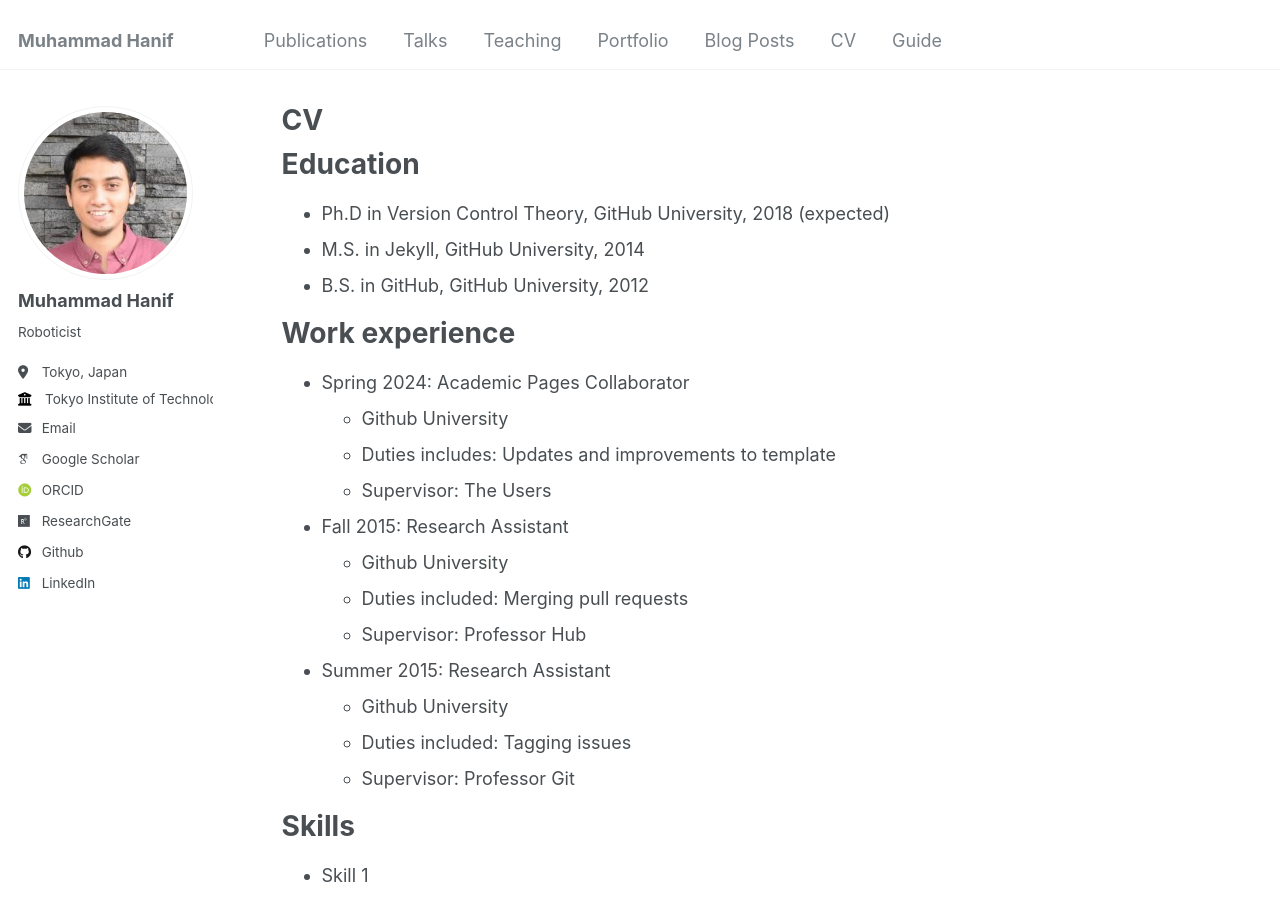
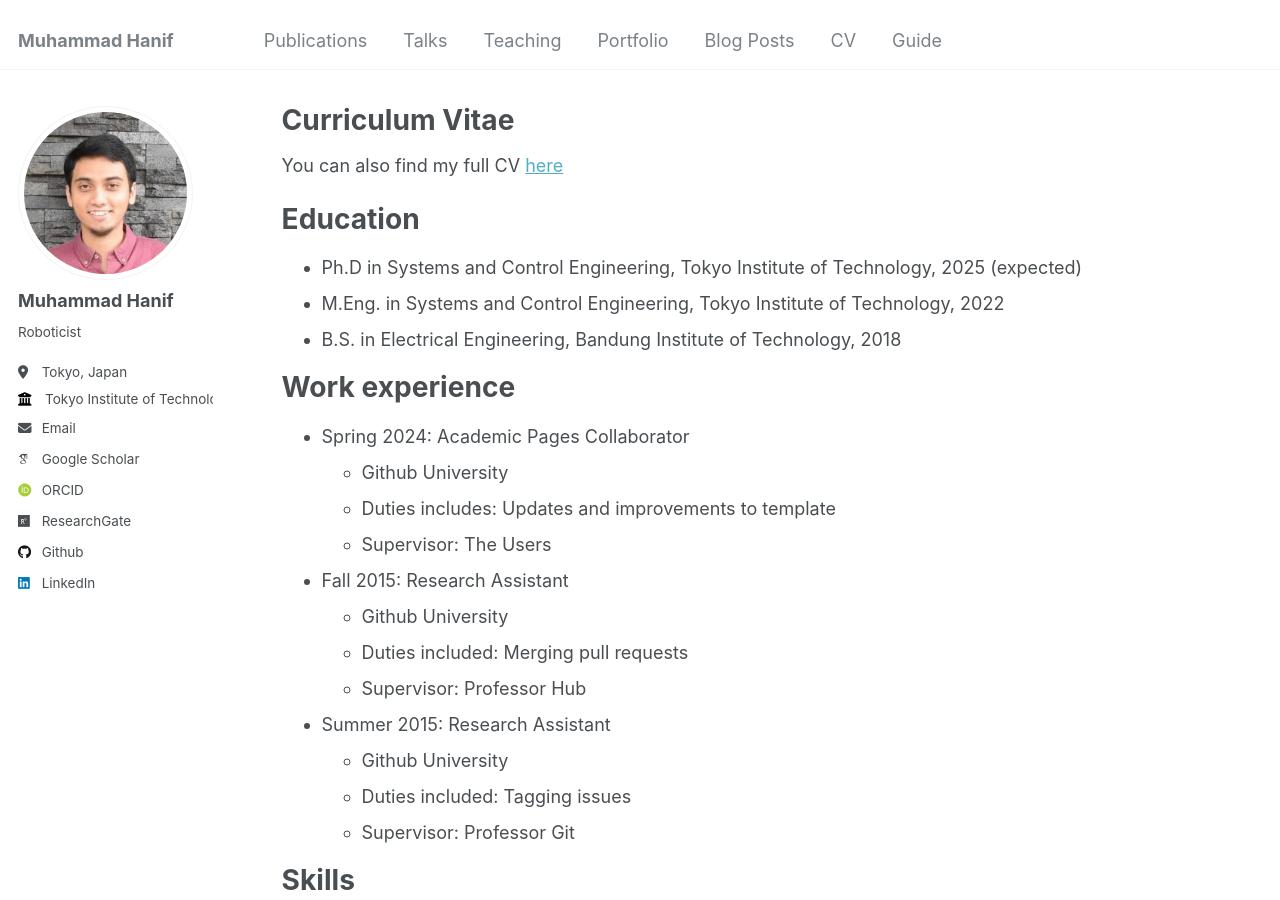
Before and after one commit to mhd-hanif/mhd-hanif.github.io, a Jekyll site: the page built from _pages/cv.md, in a window 1280 px wide and 900 px high. Built offline with Jekyll 4.4.1, drawn with Linux system fonts in a browser that asks for light colours; some web fonts are replaced.

Commit message:
Update CV

```diff
--- a/_pages/cv.md
+++ b/_pages/cv.md
@@ -1,6 +1,6 @@
 ---
 layout: archive
-title: "CV"
+title: "Curriculum Vitae"
 permalink: /cv/
 author_profile: true
 redirect_from:
@@ -8,12 +8,15 @@
 ---
 
 {% include base_path %}
+<!-- <div class="wordwrap">You can also find my articles on <a href="{{site.author.googlescholar}}">my Google Scholar profile</a>.</div> -->
+
+You can also find my full CV <a href="http://hanifmania.github.io/files/cv.pdf">here</a>
 
 Education
 ======
-* Ph.D in Version Control Theory, GitHub University, 2018 (expected)
-* M.S. in Jekyll, GitHub University, 2014
-* B.S. in GitHub, GitHub University, 2012
+* Ph.D in Systems and Control Engineering, Tokyo Institute of Technology, 2025 (expected)
+* M.Eng. in Systems and Control Engineering, Tokyo Institute of Technology, 2022
+* B.S. in Electrical Engineering, Bandung Institute of Technology, 2018
 
 Work experience
 ======
```
Also changed, not shown: 1 other file.
